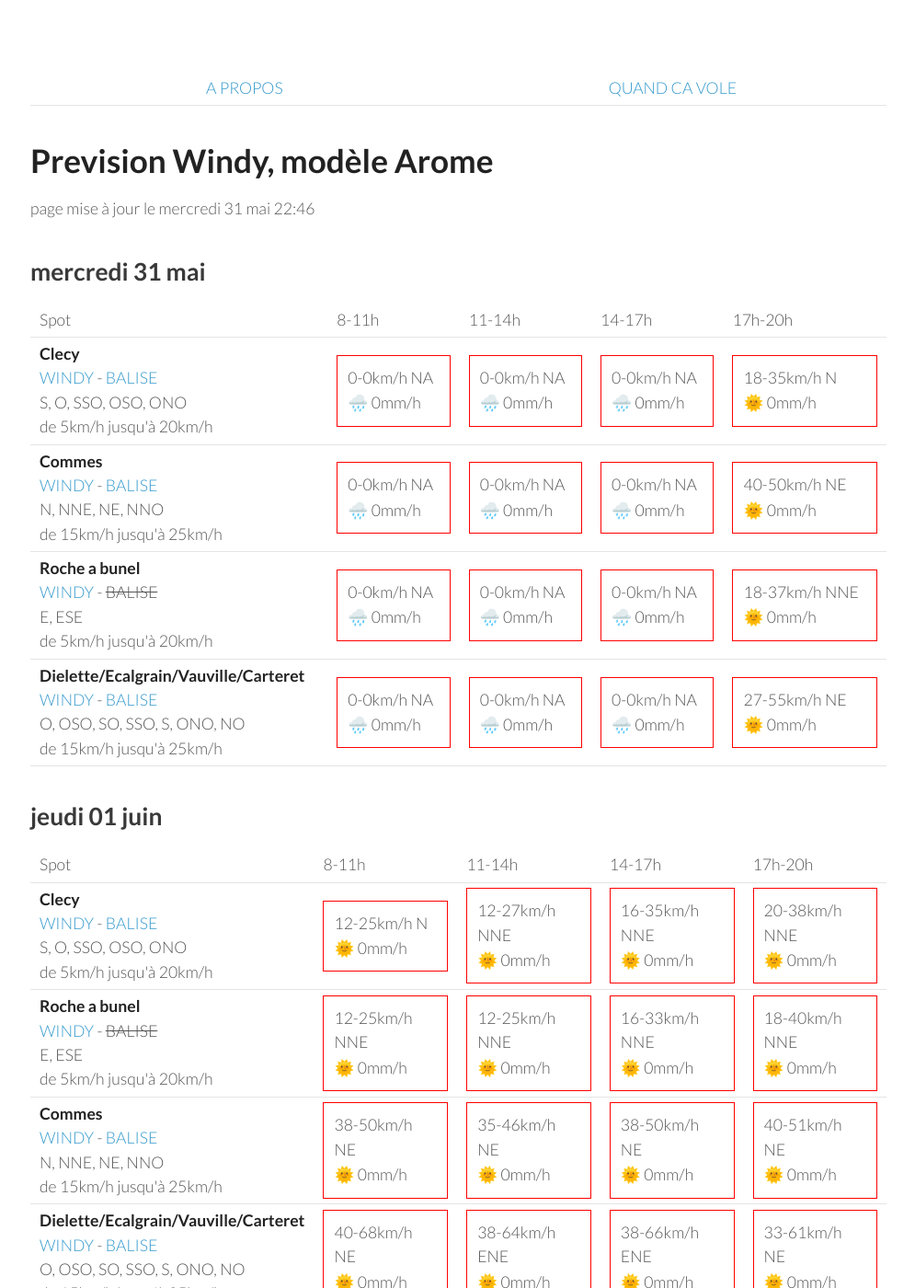
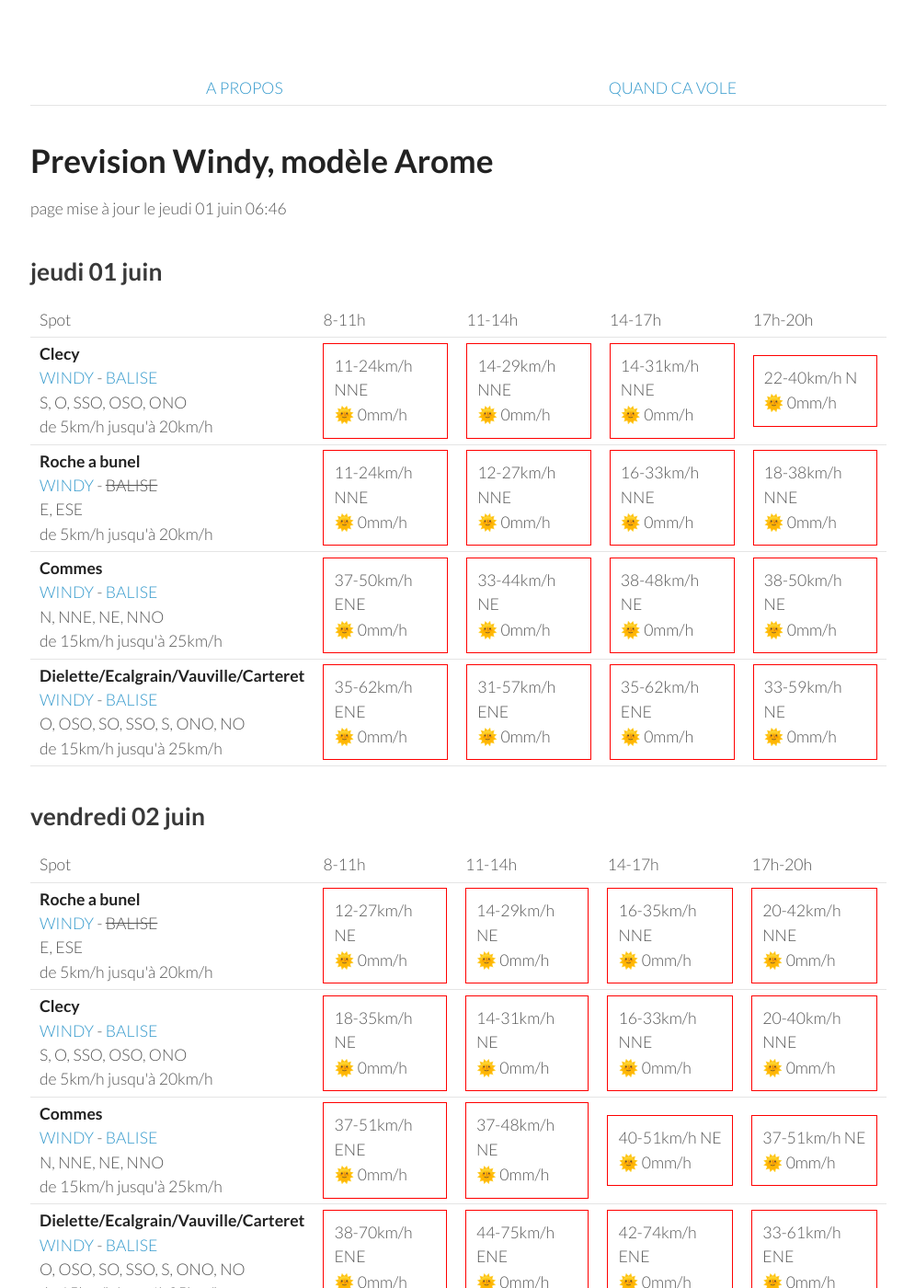
Before and after one commit to parapente-dans-le-nord/parapente-dans-le-nord.github.io, a Jekyll site: the page built from normandie.markdown, in a window 1280 px wide and 1400 px high. Shown: the whole window at 92% size, without its empty margins (25-1020 px from the left). Built offline with Jekyll 4.4.1, drawn with Linux system fonts in a browser that asks for light colours; some of the changed text lies outside the part shown.

Commit message:
update index.markdown

```diff
--- a/normandie.markdown
+++ b/normandie.markdown
@@ -7,60 +7,8 @@ title:  "Tous les spots"
 {: .links}
 
 # Prevision Windy, modèle Arome
-page mise à jour le mercredi 31 mai 22:46
+page mise à jour le jeudi 01 juin 06:46
 
-## mercredi 31 mai
-
-{::nomarkdown}
-<table>
-  <tbody>
-    <tr>
-      <td>Spot</td>
-      <td>8-11h</td>
-      <td>11-14h</td>
-      <td>14-17h</td>
-      <td>17h-20h</td>
-    </tr>
-<tr>
-        <td><strong>Clecy</strong><br><a href="https://windy.com/48.929/-0.470?48.516,-0.470,8">WINDY</a> - <span class=""><a href="http://www.balisemeteo.com/balise.php?idBalise=122">BALISE</a> </span><br> <span class="vent-favorable">S, O, SSO, OSO, ONO</span><br><span class="force-vent">de 5km/h jusqu'à 20km/h</span> </td>
-
-            <td><div class="not-flyable"><p>0-0km/h NA</p><p>🌧️ 0mm/h</p></div></td>
-            <td><div class="not-flyable"><p>0-0km/h NA</p><p>🌧️ 0mm/h</p></div></td>
-            <td><div class="not-flyable"><p>0-0km/h NA</p><p>🌧️ 0mm/h</p></div></td>
-            <td><div class="not-flyable"><p>18-35km/h N</p><p>🌞 0mm/h</p></div></td>
-
-    </tr>
-<tr>
-        <td><strong>Commes</strong><br><a href="https://windy.com/49.346/-0.726?48.936,-0.726,8">WINDY</a> - <span class=""><a href="http://www.balisemeteo.com/balise.php?idBalise=158">BALISE</a> </span><br> <span class="vent-favorable">N, NNE, NE, NNO</span><br><span class="force-vent">de 15km/h jusqu'à 25km/h</span> </td>
-
-            <td><div class="not-flyable"><p>0-0km/h NA</p><p>🌧️ 0mm/h</p></div></td>
-            <td><div class="not-flyable"><p>0-0km/h NA</p><p>🌧️ 0mm/h</p></div></td>
-            <td><div class="not-flyable"><p>0-0km/h NA</p><p>🌧️ 0mm/h</p></div></td>
-            <td><div class="not-flyable"><p>40-50km/h NE</p><p>🌞 0mm/h</p></div></td>
-
-    </tr>
-<tr>
-        <td><strong>Roche a bunel</strong><br><a href="https://windy.com/48.993/-0.499?48.580,-0.499,8">WINDY</a> - <span class="no-balise"> BALISE </span><br> <span class="vent-favorable">E, ESE</span><br><span class="force-vent">de 5km/h jusqu'à 20km/h</span> </td>
-
-            <td><div class="not-flyable"><p>0-0km/h NA</p><p>🌧️ 0mm/h</p></div></td>
-            <td><div class="not-flyable"><p>0-0km/h NA</p><p>🌧️ 0mm/h</p></div></td>
-            <td><div class="not-flyable"><p>0-0km/h NA</p><p>🌧️ 0mm/h</p></div></td>
-            <td><div class="not-flyable"><p>18-37km/h NNE</p><p>🌞 0mm/h</p></div></td>
-
-    </tr>
-<tr>
-        <td><strong>Dielette/Ecalgrain/Vauville/Carteret</strong><br><a href="https://windy.com/49.650/-1.856?49.243,-1.856,8">WINDY</a> - <span class=""><a href="http://www.balisemeteo.com/balise.php?idBalise=81">BALISE</a> </span><br> <span class="vent-favorable">O, OSO, SO, SSO, S, ONO, NO</span><br><span class="force-vent">de 15km/h jusqu'à 25km/h</span> </td>
-
-            <td><div class="not-flyable"><p>0-0km/h NA</p><p>🌧️ 0mm/h</p></div></td>
-            <td><div class="not-flyable"><p>0-0km/h NA</p><p>🌧️ 0mm/h</p></div></td>
-            <td><div class="not-flyable"><p>0-0km/h NA</p><p>🌧️ 0mm/h</p></div></td>
-            <td><div class="not-flyable"><p>27-55km/h NE</p><p>🌞 0mm/h</p></div></td>
-
-    </tr>
-
-</tbody>
-</table>
-{:/}
 ## jeudi 01 juin
 
 {::nomarkdown}
@@ -76,40 +24,40 @@ page mise à jour le mercredi 31 mai 22:46
 <tr>
         <td><strong>Clecy</strong><br><a href="https://windy.com/48.929/-0.470?48.516,-0.470,8">WINDY</a> - <span class=""><a href="http://www.balisemeteo.com/balise.php?idBalise=122">BALISE</a> </span><br> <span class="vent-favorable">S, O, SSO, OSO, ONO</span><br><span class="force-vent">de 5km/h jusqu'à 20km/h</span> </td>
 
-            <td><div class="not-flyable"><p>12-25km/h N</p><p>🌞 0mm/h</p></div></td>
-            <td><div class="not-flyable"><p>12-27km/h NNE</p><p>🌞 0mm/h</p></div></td>
-            <td><div class="not-flyable"><p>16-35km/h NNE</p><p>🌞 0mm/h</p></div></td>
-            <td><div class="not-flyable"><p>20-38km/h NNE</p><p>🌞 0mm/h</p></div></td>
+            <td><div class="not-flyable"><p>11-24km/h NNE</p><p>🌞 0mm/h</p></div></td>
+            <td><div class="not-flyable"><p>14-29km/h NNE</p><p>🌞 0mm/h</p></div></td>
+            <td><div class="not-flyable"><p>14-31km/h NNE</p><p>🌞 0mm/h</p></div></td>
+            <td><div class="not-flyable"><p>22-40km/h N</p><p>🌞 0mm/h</p></div></td>
 
 
     </tr>
 <tr>
         <td><strong>Roche a bunel</strong><br><a href="https://windy.com/48.993/-0.499?48.580,-0.499,8">WINDY</a> - <span class="no-balise"> BALISE </span><br> <span class="vent-favorable">E, ESE</span><br><span class="force-vent">de 5km/h jusqu'à 20km/h</span> </td>
 
-            <td><div class="not-flyable"><p>12-25km/h NNE</p><p>🌞 0mm/h</p></div></td>
-            <td><div class="not-flyable"><p>12-25km/h NNE</p><p>🌞 0mm/h</p></div></td>
+            <td><div class="not-flyable"><p>11-24km/h NNE</p><p>🌞 0mm/h</p></div></td>
+            <td><div class="not-flyable"><p>12-27km/h NNE</p><p>🌞 0mm/h</p></div></td>
             <td><div class="not-flyable"><p>16-33km/h NNE</p><p>🌞 0mm/h</p></div></td>
-            <td><div class="not-flyable"><p>18-40km/h NNE</p><p>🌞 0mm/h</p></div></td>
+            <td><div class="not-flyable"><p>18-38km/h NNE</p><p>🌞 0mm/h</p></div></td>
 
 
     </tr>
 <tr>
         <td><strong>Commes</strong><br><a href="https://windy.com/49.346/-0.726?48.936,-0.726,8">WINDY</a> - <span class=""><a href="http://www.balisemeteo.com/balise.php?idBalise=158">BALISE</a> </span><br> <span class="vent-favorable">N, NNE, NE, NNO</span><br><span class="force-vent">de 15km/h jusqu'à 25km/h</span> </td>
 
+            <td><div class="not-flyable"><p>37-50km/h ENE</p><p>🌞 0mm/h</p></div></td>
+            <td><div class="not-flyable"><p>33-44km/h NE</p><p>🌞 0mm/h</p></div></td>
+            <td><div class="not-flyable"><p>38-48km/h NE</p><p>🌞 0mm/h</p></div></td>
             <td><div class="not-flyable"><p>38-50km/h NE</p><p>🌞 0mm/h</p></div></td>
-            <td><div class="not-flyable"><p>35-46km/h NE</p><p>🌞 0mm/h</p></div></td>
-            <td><div class="not-flyable"><p>38-50km/h NE</p><p>🌞 0mm/h</p></div></td>
-            <td><div class="not-flyable"><p>40-51km/h NE</p><p>🌞 0mm/h</p></div></td>
 
 
     </tr>
 <tr>
         <td><strong>Dielette/Ecalgrain/Vauville/Carteret</strong><br><a href="https://windy.com/49.650/-1.856?49.243,-1.856,8">WINDY</a> - <span class=""><a href="http://www.balisemeteo.com/balise.php?idBalise=81">BALISE</a> </span><br> <span class="vent-favorable">O, OSO, SO, SSO, S, ONO, NO</span><br><span class="force-vent">de 15km/h jusqu'à 25km/h</span> </td>
 
-            <td><div class="not-flyable"><p>40-68km/h NE</p><p>🌞 0mm/h</p></div></td>
-            <td><div class="not-flyable"><p>38-64km/h ENE</p><p>🌞 0mm/h</p></div></td>
-            <td><div class="not-flyable"><p>38-66km/h ENE</p><p>🌞 0mm/h</p></div></td>
-            <td><div class="not-flyable"><p>33-61km/h NE</p><p>🌞 0mm/h</p></div></td>
+            <td><div class="not-flyable"><p>35-62km/h ENE</p><p>🌞 0mm/h</p></div></td>
+            <td><div class="not-flyable"><p>31-57km/h ENE</p><p>🌞 0mm/h</p></div></td>
+            <td><div class="not-flyable"><p>35-62km/h ENE</p><p>🌞 0mm/h</p></div></td>
+            <td><div class="not-flyable"><p>33-59km/h NE</p><p>🌞 0mm/h</p></div></td>
 
 
     </tr>
@@ -133,39 +81,39 @@ page mise à jour le mercredi 31 mai 22:46
         <td><strong>Roche a bunel</strong><br><a href="https://windy.com/48.993/-0.499?48.580,-0.499,8">WINDY</a> - <span class="no-balise"> BALISE </span><br> <span class="vent-favorable">E, ESE</span><br><span class="force-vent">de 5km/h jusqu'à 20km/h</span> </td>
 
             <td><div class="not-flyable"><p>12-27km/h NE</p><p>🌞 0mm/h</p></div></td>
-            <td><div class="not-flyable"><p>16-42km/h NE</p><p>🌞 0mm/h</p></div></td>
-            <td><div class="not-flyable"><p>18-40km/h NNE</p><p>🌞 0mm/h</p></div></td>
-            <td><div class="not-flyable"><p>22-46km/h NNE</p><p>🌞 0mm/h</p></div></td>
+            <td><div class="not-flyable"><p>14-29km/h NE</p><p>🌞 0mm/h</p></div></td>
+            <td><div class="not-flyable"><p>16-35km/h NNE</p><p>🌞 0mm/h</p></div></td>
+            <td><div class="not-flyable"><p>20-42km/h NNE</p><p>🌞 0mm/h</p></div></td>
 
 
     </tr>
 <tr>
         <td><strong>Clecy</strong><br><a href="https://windy.com/48.929/-0.470?48.516,-0.470,8">WINDY</a> - <span class=""><a href="http://www.balisemeteo.com/balise.php?idBalise=122">BALISE</a> </span><br> <span class="vent-favorable">S, O, SSO, OSO, ONO</span><br><span class="force-vent">de 5km/h jusqu'à 20km/h</span> </td>
 
-            <td><div class="not-flyable"><p>14-35km/h NE</p><p>🌞 0mm/h</p></div></td>
-            <td><div class="not-flyable"><p>16-42km/h NE</p><p>🌞 0mm/h</p></div></td>
-            <td><div class="not-flyable"><p>16-38km/h NNE</p><p>🌞 0mm/h</p></div></td>
-            <td><div class="not-flyable"><p>18-42km/h NNE</p><p>🌞 0mm/h</p></div></td>
+            <td><div class="not-flyable"><p>18-35km/h NE</p><p>🌞 0mm/h</p></div></td>
+            <td><div class="not-flyable"><p>14-31km/h NE</p><p>🌞 0mm/h</p></div></td>
+            <td><div class="not-flyable"><p>16-33km/h NNE</p><p>🌞 0mm/h</p></div></td>
+            <td><div class="not-flyable"><p>20-40km/h NNE</p><p>🌞 0mm/h</p></div></td>
 
 
     </tr>
 <tr>
         <td><strong>Commes</strong><br><a href="https://windy.com/49.346/-0.726?48.936,-0.726,8">WINDY</a> - <span class=""><a href="http://www.balisemeteo.com/balise.php?idBalise=158">BALISE</a> </span><br> <span class="vent-favorable">N, NNE, NE, NNO</span><br><span class="force-vent">de 15km/h jusqu'à 25km/h</span> </td>
 
-            <td><div class="not-flyable"><p>35-48km/h ENE</p><p>🌞 0mm/h</p></div></td>
-            <td><div class="not-flyable"><p>29-48km/h NE</p><p>🌞 0mm/h</p></div></td>
-            <td><div class="not-flyable"><p>31-51km/h NE</p><p>🌞 0mm/h</p></div></td>
-            <td><div class="not-flyable"><p>31-53km/h NE</p><p>🌞 0mm/h</p></div></td>
+            <td><div class="not-flyable"><p>37-51km/h ENE</p><p>🌞 0mm/h</p></div></td>
+            <td><div class="not-flyable"><p>37-48km/h NE</p><p>🌞 0mm/h</p></div></td>
+            <td><div class="not-flyable"><p>40-51km/h NE</p><p>🌞 0mm/h</p></div></td>
+            <td><div class="not-flyable"><p>37-51km/h NE</p><p>🌞 0mm/h</p></div></td>
 
 
     </tr>
 <tr>
         <td><strong>Dielette/Ecalgrain/Vauville/Carteret</strong><br><a href="https://windy.com/49.650/-1.856?49.243,-1.856,8">WINDY</a> - <span class=""><a href="http://www.balisemeteo.com/balise.php?idBalise=81">BALISE</a> </span><br> <span class="vent-favorable">O, OSO, SO, SSO, S, ONO, NO</span><br><span class="force-vent">de 15km/h jusqu'à 25km/h</span> </td>
 
-            <td><div class="not-flyable"><p>35-66km/h ENE</p><p>🌞 0mm/h</p></div></td>
-            <td><div class="not-flyable"><p>35-53km/h ENE</p><p>🌞 0mm/h</p></div></td>
-            <td><div class="not-flyable"><p>37-55km/h ENE</p><p>🌞 0mm/h</p></div></td>
-            <td><div class="not-flyable"><p>33-53km/h ENE</p><p>🌞 0mm/h</p></div></td>
+            <td><div class="not-flyable"><p>38-70km/h ENE</p><p>🌞 0mm/h</p></div></td>
+            <td><div class="not-flyable"><p>44-75km/h ENE</p><p>🌞 0mm/h</p></div></td>
+            <td><div class="not-flyable"><p>42-74km/h ENE</p><p>🌞 0mm/h</p></div></td>
+            <td><div class="not-flyable"><p>33-61km/h ENE</p><p>🌞 0mm/h</p></div></td>
 
 
     </tr>
@@ -191,17 +139,17 @@ page mise à jour le mercredi 31 mai 22:46
             <td><div class="not-flyable"><p>14-29km/h NE</p><p>🌞 0mm/h</p></div></td>
             <td><div class="not-flyable"><p>14-33km/h NE</p><p>🌞 0mm/h</p></div></td>
             <td><div class="not-flyable"><p>18-40km/h NE</p><p>🌞 0mm/h</p></div></td>
-            <td><div class="not-flyable"><p>20-42km/h NNE</p><p>🌞 0mm/h</p></div></td>
+            <td><div class="not-flyable"><p>20-44km/h NNE</p><p>🌞 0mm/h</p></div></td>
 
 
     </tr>
 <tr>
         <td><strong>Roche a bunel</strong><br><a href="https://windy.com/48.993/-0.499?48.580,-0.499,8">WINDY</a> - <span class="no-balise"> BALISE </span><br> <span class="vent-favorable">E, ESE</span><br><span class="force-vent">de 5km/h jusqu'à 20km/h</span> </td>
 
-            <td><div class="not-flyable"><p>16-29km/h NE</p><p>🌞 0mm/h</p></div></td>
+            <td><div class="not-flyable"><p>14-29km/h NE</p><p>🌞 0mm/h</p></div></td>
             <td><div class="not-flyable"><p>14-35km/h NE</p><p>🌞 0mm/h</p></div></td>
             <td><div class="not-flyable"><p>18-40km/h NE</p><p>🌞 0mm/h</p></div></td>
-            <td><div class="not-flyable"><p>22-44km/h NNE</p><p>🌞 0mm/h</p></div></td>
+            <td><div class="not-flyable"><p>22-46km/h NNE</p><p>🌞 0mm/h</p></div></td>
 
 
     </tr>
@@ -209,9 +157,9 @@ page mise à jour le mercredi 31 mai 22:46
         <td><strong>Commes</strong><br><a href="https://windy.com/49.346/-0.726?48.936,-0.726,8">WINDY</a> - <span class=""><a href="http://www.balisemeteo.com/balise.php?idBalise=158">BALISE</a> </span><br> <span class="vent-favorable">N, NNE, NE, NNO</span><br><span class="force-vent">de 15km/h jusqu'à 25km/h</span> </td>
 
             <td><div class="not-flyable"><p>27-42km/h NE</p><p>🌞 0mm/h</p></div></td>
-            <td><div class="not-flyable"><p>25-42km/h NE</p><p>🌞 0mm/h</p></div></td>
-            <td><div class="not-flyable"><p>25-44km/h NE</p><p>🌞 0mm/h</p></div></td>
-            <td><div class="not-flyable"><p>27-46km/h NE</p><p>🌞 0mm/h</p></div></td>
+            <td><div class="not-flyable"><p>27-44km/h NE</p><p>🌞 0mm/h</p></div></td>
+            <td><div class="not-flyable"><p>27-44km/h NE</p><p>🌞 0mm/h</p></div></td>
+            <td><div class="not-flyable"><p>29-48km/h NE</p><p>🌞 0mm/h</p></div></td>
 
 
     </tr>
@@ -220,7 +168,7 @@ page mise à jour le mercredi 31 mai 22:46
 
             <td><div class="not-flyable"><p>29-42km/h ENE</p><p>🌞 0mm/h</p></div></td>
             <td><div class="not-flyable"><p>29-44km/h ENE</p><p>🌞 0mm/h</p></div></td>
-            <td><div class="not-flyable"><p>27-42km/h NE</p><p>🌞 0mm/h</p></div></td>
+            <td><div class="not-flyable"><p>25-44km/h NE</p><p>🌞 0mm/h</p></div></td>
             <td><div class="not-flyable"><p>27-40km/h NE</p><p>🌞 0mm/h</p></div></td>
 
 
@@ -244,8 +192,8 @@ page mise à jour le mercredi 31 mai 22:46
 <tr>
         <td><strong>Clecy</strong><br><a href="https://windy.com/48.929/-0.470?48.516,-0.470,8">WINDY</a> - <span class=""><a href="http://www.balisemeteo.com/balise.php?idBalise=122">BALISE</a> </span><br> <span class="vent-favorable">S, O, SSO, OSO, ONO</span><br><span class="force-vent">de 5km/h jusqu'à 20km/h</span> </td>
 
-            <td><div class="not-flyable"><p>11-20km/h NNE</p><p>🌞 0mm/h</p></div></td>
-            <td><div class="not-flyable"><p>12-31km/h NE</p><p>🌞 0mm/h</p></div></td>
+            <td><div class="not-flyable"><p>9-20km/h NNE</p><p>🌞 0mm/h</p></div></td>
+            <td><div class="not-flyable"><p>14-31km/h NE</p><p>🌞 0mm/h</p></div></td>
             <td><div class="not-flyable"><p>18-38km/h NE</p><p>🌞 0mm/h</p></div></td>
             <td><div class="not-flyable"><p>20-42km/h NNE</p><p>🌞 0mm/h</p></div></td>
 
@@ -264,7 +212,7 @@ page mise à jour le mercredi 31 mai 22:46
 <tr>
         <td><strong>Commes</strong><br><a href="https://windy.com/49.346/-0.726?48.936,-0.726,8">WINDY</a> - <span class=""><a href="http://www.balisemeteo.com/balise.php?idBalise=158">BALISE</a> </span><br> <span class="vent-favorable">N, NNE, NE, NNO</span><br><span class="force-vent">de 15km/h jusqu'à 25km/h</span> </td>
 
-            <td><div class="not-flyable"><p>20-29km/h ENE</p><p>🌞 0mm/h</p></div></td>
+            <td><div class="not-flyable"><p>18-27km/h ENE</p><p>🌞 0mm/h</p></div></td>
             <td><div class="not-flyable"><p>22-35km/h NE</p><p>🌞 0mm/h</p></div></td>
             <td><div class="not-flyable"><p>29-46km/h NE</p><p>🌞 0mm/h</p></div></td>
             <td><div class="not-flyable"><p>31-50km/h NE</p><p>🌞 0mm/h</p></div></td>
@@ -274,8 +222,8 @@ page mise à jour le mercredi 31 mai 22:46
 <tr>
         <td><strong>Dielette/Ecalgrain/Vauville/Carteret</strong><br><a href="https://windy.com/49.650/-1.856?49.243,-1.856,8">WINDY</a> - <span class=""><a href="http://www.balisemeteo.com/balise.php?idBalise=81">BALISE</a> </span><br> <span class="vent-favorable">O, OSO, SO, SSO, S, ONO, NO</span><br><span class="force-vent">de 15km/h jusqu'à 25km/h</span> </td>
 
-            <td><div class="not-flyable"><p>22-33km/h ENE</p><p>🌞 0mm/h</p></div></td>
-            <td><div class="not-flyable"><p>29-42km/h ENE</p><p>🌞 0mm/h</p></div></td>
+            <td><div class="not-flyable"><p>22-31km/h ENE</p><p>🌞 0mm/h</p></div></td>
+            <td><div class="not-flyable"><p>25-37km/h ENE</p><p>🌞 0mm/h</p></div></td>
             <td><div class="not-flyable"><p>31-46km/h ENE</p><p>🌞 0mm/h</p></div></td>
             <td><div class="not-flyable"><p>35-51km/h ENE</p><p>🌞 0mm/h</p></div></td>
 
```
